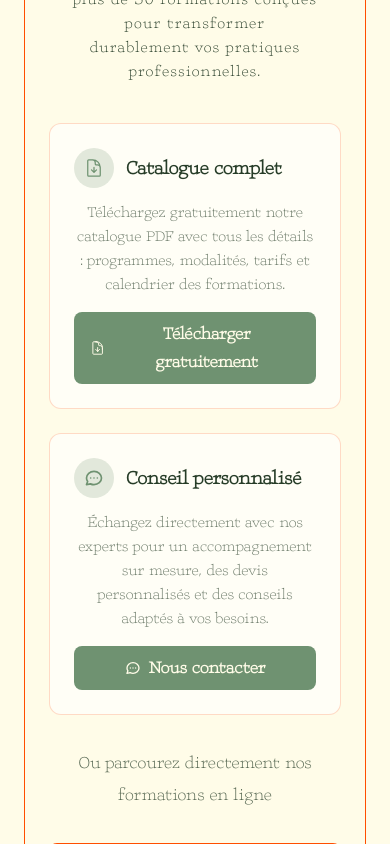
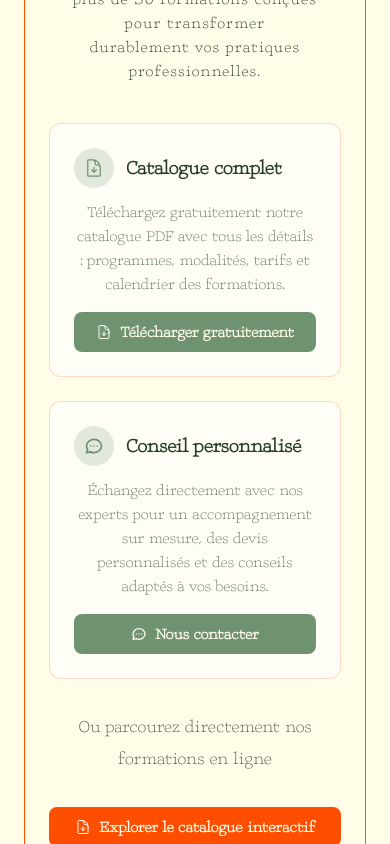
Before and after one commit to Jyok1m/ipseis, a Next.js app: page /pedagogie in a window 390 px wide. Shown: the part 7360-8204 px from the top of the page. Built offline with nearby package versions, Linux system fonts and the light colour scheme; no server answers.

Commit message:
Update CatalogueCtaSection.tsx

```diff
--- a/src/components/sections/CatalogueCtaSection.tsx
+++ b/src/components/sections/CatalogueCtaSection.tsx
@@ -55,7 +55,7 @@ export default function CatalogueCtaSection({ variant = "default", title, descri
 					{/* Options d'action avec descriptions */}
 					<div className="grid grid-cols-1 lg:grid-cols-2 gap-6 max-w-4xl mx-auto mb-8">
 						{/* Option Téléchargement */}
-						<div className="bg-white/60 text-lg backdrop-blur-sm rounded-xl p-6 border border-cohesion/20 hover:border-cohesion/40 transition-colors flex flex-col justify-between">
+						<div className="bg-white/60 sm:text-lg backdrop-blur-sm rounded-xl p-6 border border-cohesion/20 hover:border-cohesion/40 transition-colors flex flex-col justify-between">
 							<div>
 								<div className="flex items-center gap-3 mb-3">
 									<div className="w-10 h-10 bg-maitrise/20 rounded-full flex items-center justify-center">
@@ -78,7 +78,7 @@ export default function CatalogueCtaSection({ variant = "default", title, descri
 						</div>
 
 						{/* Option Contact */}
-						<div className="bg-white/60 text-lg backdrop-blur-sm rounded-xl p-6 border border-cohesion/20 hover:border-cohesion/40 transition-colors flex flex-col justify-between">
+						<div className="bg-white/60 sm:text-lg backdrop-blur-sm rounded-xl p-6 border border-cohesion/20 hover:border-cohesion/40 transition-colors flex flex-col justify-between">
 							<div>
 								<div className="flex items-center gap-3 mb-3">
 									<div className="w-10 h-10 bg-maitrise/20 rounded-full flex items-center justify-center">
@@ -117,7 +117,7 @@ export default function CatalogueCtaSection({ variant = "default", title, descri
 					</div>
 
 					{/* Call-to-action secondaire */}
-					<div className="text-center text-lg">
+					<div className="text-center sm:text-lg">
 						<p className="text-lg leading-8 text-univers/80 mb-8">Ou parcourez directement nos formations en ligne</p>
 						<Link
 							href="/telecharger-catalogue"
```
